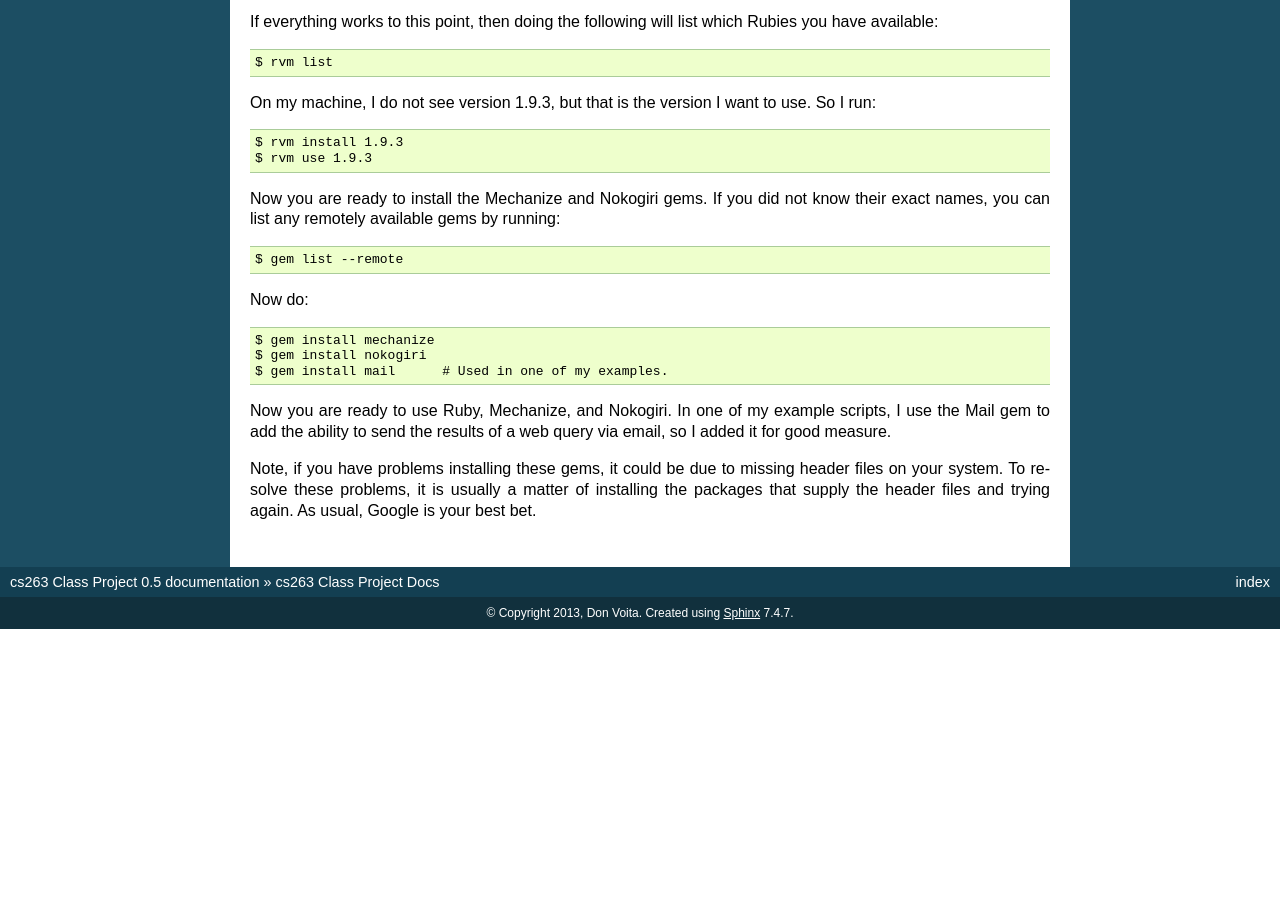
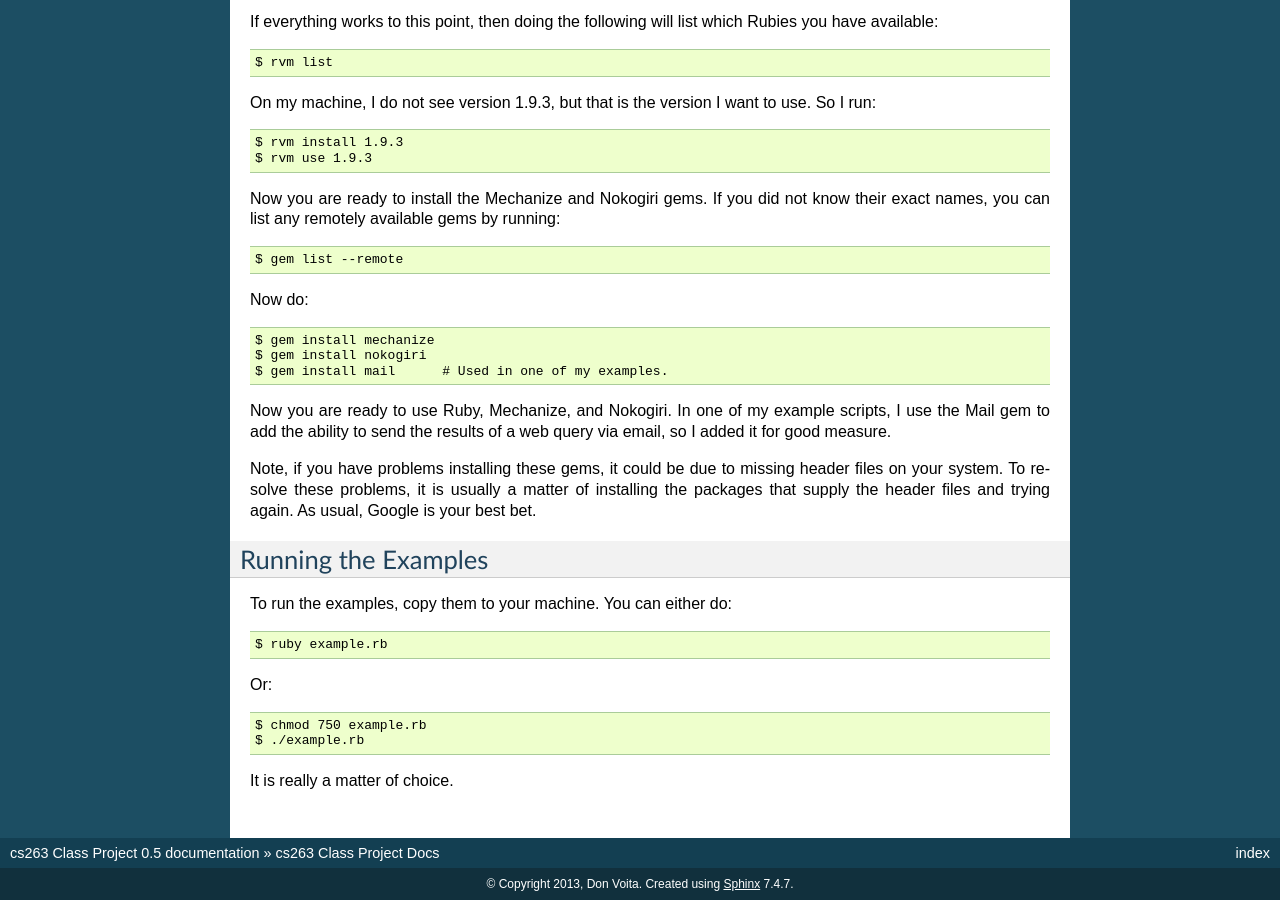
Before and after one commit to dvoita/cs263, a Sphinx documentation site: the page built from docs/index.rst, in a window 1280 px wide and 900 px high, scrolled down 1144 px. Built offline with Sphinx 7.4.7, drawn with Linux system fonts in a browser that asks for light colours; before the commit the page ends 1773 px from its top, so only the background shows below that.

Commit message:
Adding to documentation

```diff
--- a/docs/index.rst
+++ b/docs/index.rst
@@ -105,3 +105,17 @@ Note, if you have problems installing these gems, it could be due to missing
 header files on your system.  To resolve these problems, it is usually a
 matter of installing the packages that supply the header files and trying
 again. As usual, Google is your best bet.
+
+Running the Examples
+....................
+
+To run the examples, copy them to your machine.  You can either do::
+
+    $ ruby example.rb
+
+Or::
+
+    $ chmod 750 example.rb
+    $ ./example.rb
+
+It is really a matter of choice.
```
Also changed, not shown: 5 other files.
